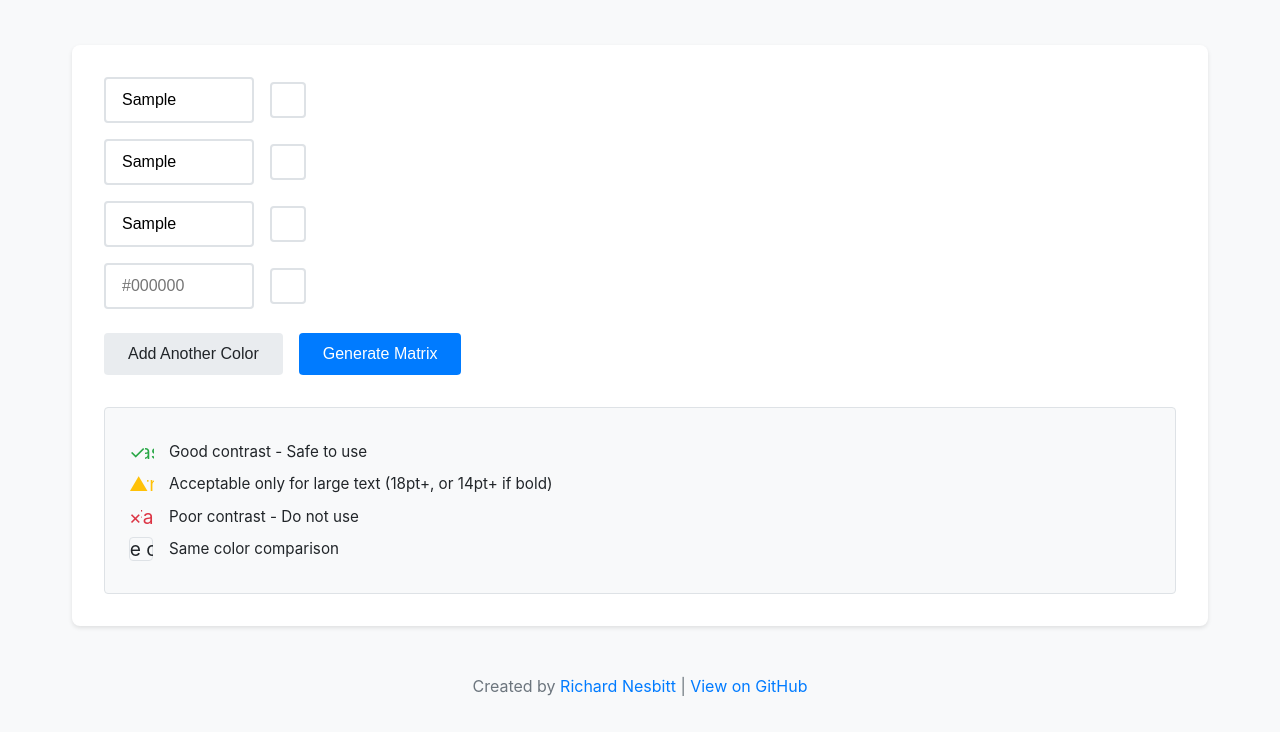
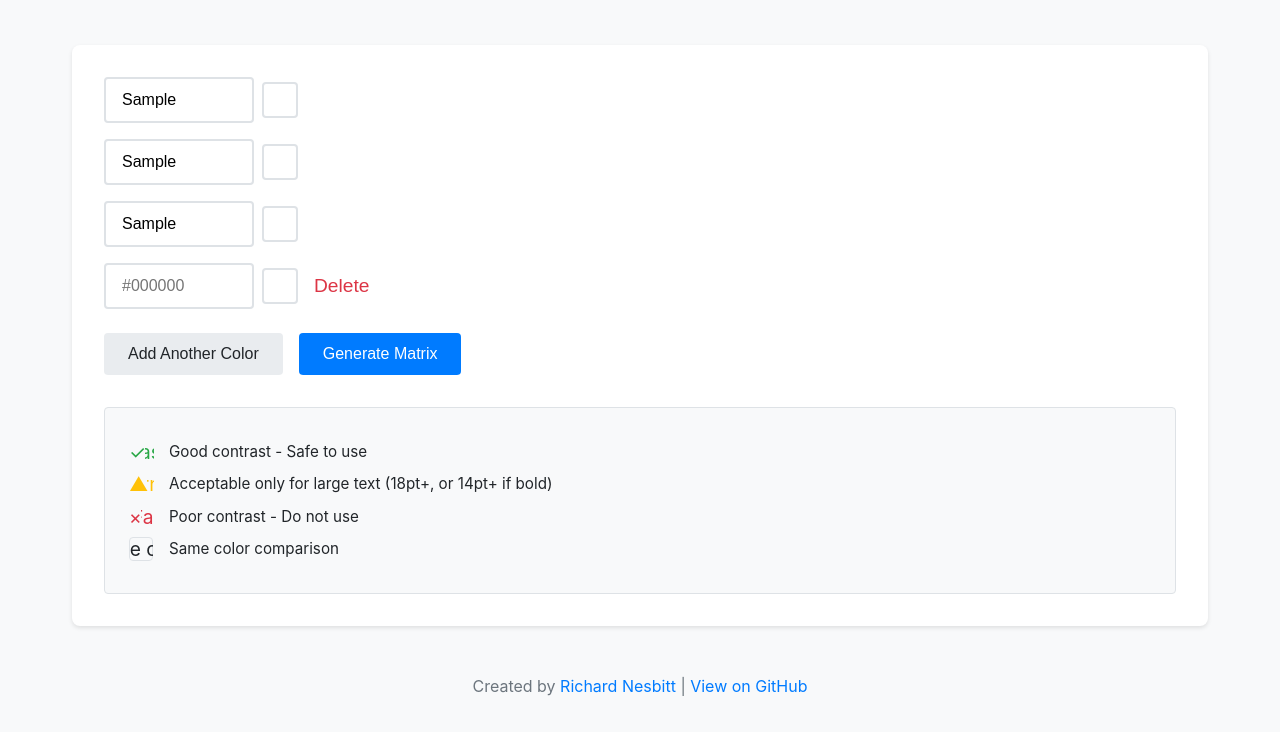
Before and after one commit to RichardNesbitt/color-contrast-matrix, a plain HTML site: page index.html in a window 1280 px wide. Both pictures are taken after typing "Sample", "Sample", "Sample" into the empty fields and a click on the button "Add Another Color". Shown: the part 135-867 px from the top of the page. Drawn offline with nearby package versions, Linux system fonts and the light colour scheme.

Commit message:
Delete button

```diff
--- a/css/styles.css
+++ b/css/styles.css
@@ -79,7 +79,7 @@ header p {
 .color-field {
     display: flex;
     align-items: center;
-    gap: 1rem;
+    gap: 0.5rem;
 }
 
 .hex-input {
@@ -234,3 +234,16 @@ footer a:hover {
         width: 120px;
     }
 }
+
+.delete-color-button {
+    background: none;
+    border: none;
+    color: var(--danger-color);
+    font-size: 1.2rem;
+    cursor: pointer;
+    padding: 0 0.5rem;
+}
+
+.delete-color-button:hover {
+    color: #dc3545;
+}
--- a/js/script.js
+++ b/js/script.js
@@ -5,6 +5,7 @@ $(document).ready(function() {
             <div class="color-field">
                 <input type="text" class="hex-input" placeholder="#000000" pattern="^#?([A-Fa-f0-9]{6})$" required>
                 <div class="color-preview"></div>
+                <button type="button" class="delete-color-button">Delete</button>
             </div>
         `);
         $('.color-fields').append(newField);
@@ -131,4 +132,11 @@ $(document).ready(function() {
         // Display the table
         $('#results-table').html(tableHtml);
     });
+
+    // Add delete functionality
+    $(document).on('click', '.delete-color-button', function() {
+        if ($('.color-field').length > 1) {
+            $(this).parent('.color-field').remove();
+        }
+    });
 });
```
